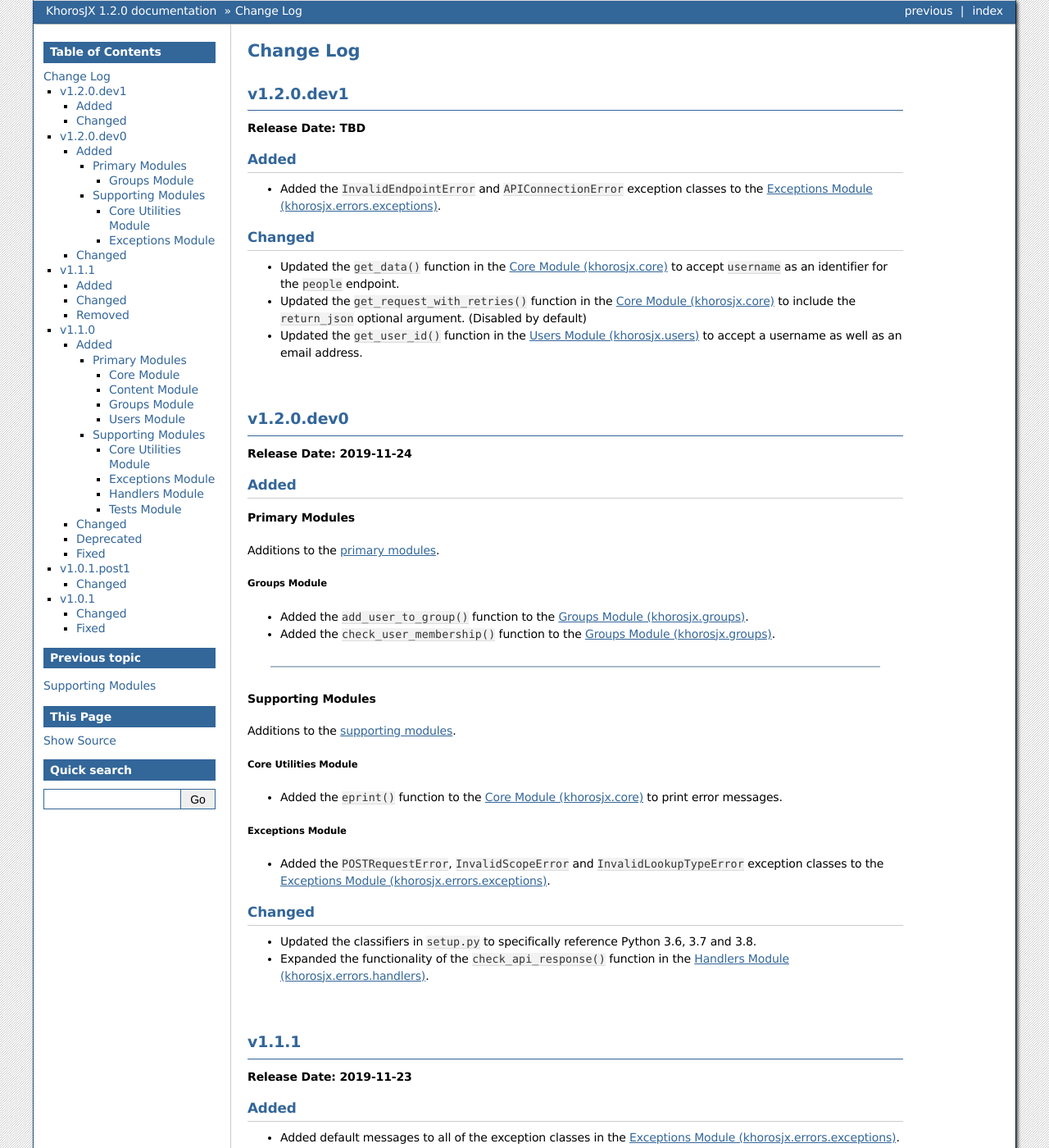
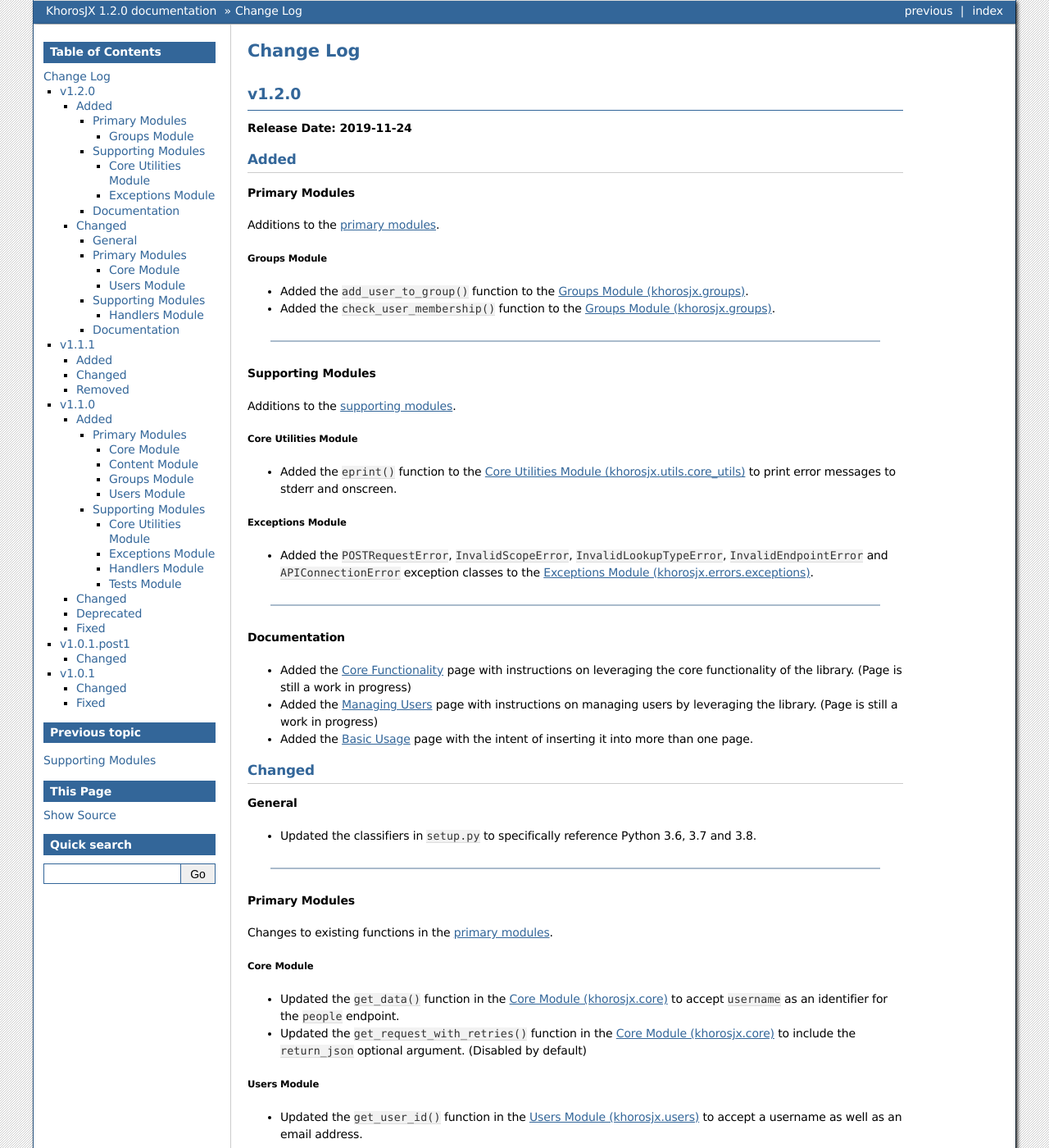
Before and after one commit to jeffshurtliff/khorosjx, a Sphinx documentation site: the page built from docs/changelog.rst, in a window 1280 px wide and 1400 px high. Shown: the whole window at 82% size. Built offline with Sphinx 7.4.7, drawn with Linux system fonts in a browser that asks for light colours; some of the changed text lies outside the part shown.

Commit message:
Merged entries for 1.2.0.dev0 and 1.2.0.dev1 into version 1.2.0

```diff
--- a/docs/changelog.rst
+++ b/docs/changelog.rst
@@ -2,30 +2,9 @@
 Change Log
 ##########
 
-***********
-v1.2.0.dev1
-***********
-**Release Date: TBD**
-
-Added
-=====
-* Added the ``InvalidEndpointError`` and ``APIConnectionError`` exception classes to the
-  :ref:`supporting-modules:Exceptions Module (khorosjx.errors.exceptions)`.
-
-Changed
-=======
-* Updated the ``get_data()`` function in the :ref:`primary-modules:Core Module (khorosjx.core)` to accept ``username``
-  as an identifier for the ``people`` endpoint.
-* Updated the ``get_request_with_retries()`` function in the :ref:`primary-modules:Core Module (khorosjx.core)`
-  to include the ``return_json`` optional argument. (Disabled by default)
-* Updated the ``get_user_id()`` function in the :ref:`primary-modules:Users Module (khorosjx.users)` to accept a
-  username as well as an email address.
-
-|
-
-***********
-v1.2.0.dev0
-***********
+******
+v1.2.0
+******
 **Release Date: 2019-11-24**
 
 Added
@@ -48,18 +27,67 @@
 
 Core Utilities Module
 ^^^^^^^^^^^^^^^^^^^^^
-* Added the ``eprint()`` function to the :ref:`primary-modules:Core Module (khorosjx.core)` to print error messages.
+* Added the ``eprint()`` function to the :ref:`supporting-modules:Core Utilities Module (khorosjx.utils.core_utils)`
+  to print error messages to stderr and onscreen.
 
 Exceptions Module
 ^^^^^^^^^^^^^^^^^
-* Added the ``POSTRequestError``, ``InvalidScopeError`` and ``InvalidLookupTypeError`` exception classes to the
+* Added the ``POSTRequestError``, ``InvalidScopeError``, ``InvalidLookupTypeError``, ``InvalidEndpointError`` and
+  ``APIConnectionError`` exception classes to the
   :ref:`supporting-modules:Exceptions Module (khorosjx.errors.exceptions)`.
+
+-----
+
+Documentation
+-------------
+* Added the :doc:`Core Functionality <core-functionality>` page with instructions on leveraging the core
+  functionality of the library. (Page is still a work in progress)
+* Added the :doc:`Managing Users <managing-users>` page with instructions on managing users by leveraging
+  the library. (Page is still a work in progress)
+* Added the :doc:`Basic Usage <basic-usage>` page with the intent of inserting it into more than one page.
 
 Changed
 =======
+
+General
+-------
 * Updated the classifiers in ``setup.py`` to specifically reference Python 3.6, 3.7 and 3.8.
+
+-----
+
+Primary Modules
+---------------
+Changes to existing functions in the `primary modules <primary-modules>`_.
+
+Core Module
+^^^^^^^^^^^
+* Updated the ``get_data()`` function in the :ref:`primary-modules:Core Module (khorosjx.core)` to accept ``username``
+  as an identifier for the ``people`` endpoint.
+* Updated the ``get_request_with_retries()`` function in the :ref:`primary-modules:Core Module (khorosjx.core)`
+  to include the ``return_json`` optional argument. (Disabled by default)
+
+Users Module
+^^^^^^^^^^^^
+* Updated the ``get_user_id()`` function in the :ref:`primary-modules:Users Module (khorosjx.users)` to accept a
+  username as well as an email address.
+
+-----
+
+Supporting Modules
+------------------
+Changes to existing functions in the `supporting modules <supporting-modules>`_.
+
+Handlers Module
+^^^^^^^^^^^^^^^
 * Expanded the functionality of the ``check_api_response()`` function in the
   :ref:`supporting-modules:Handlers Module (khorosjx.errors.handlers)`.
+
+-----
+
+Documentation
+-------------
+* Updated the :doc:`Introduction <introduction>` page to insert the :ref:`introduction:Basic Usage` content.
+* Added the :doc:`Basic Usage <basic-usage>` page with the intent of inserting it into more than one page.
 
 |
 
```
